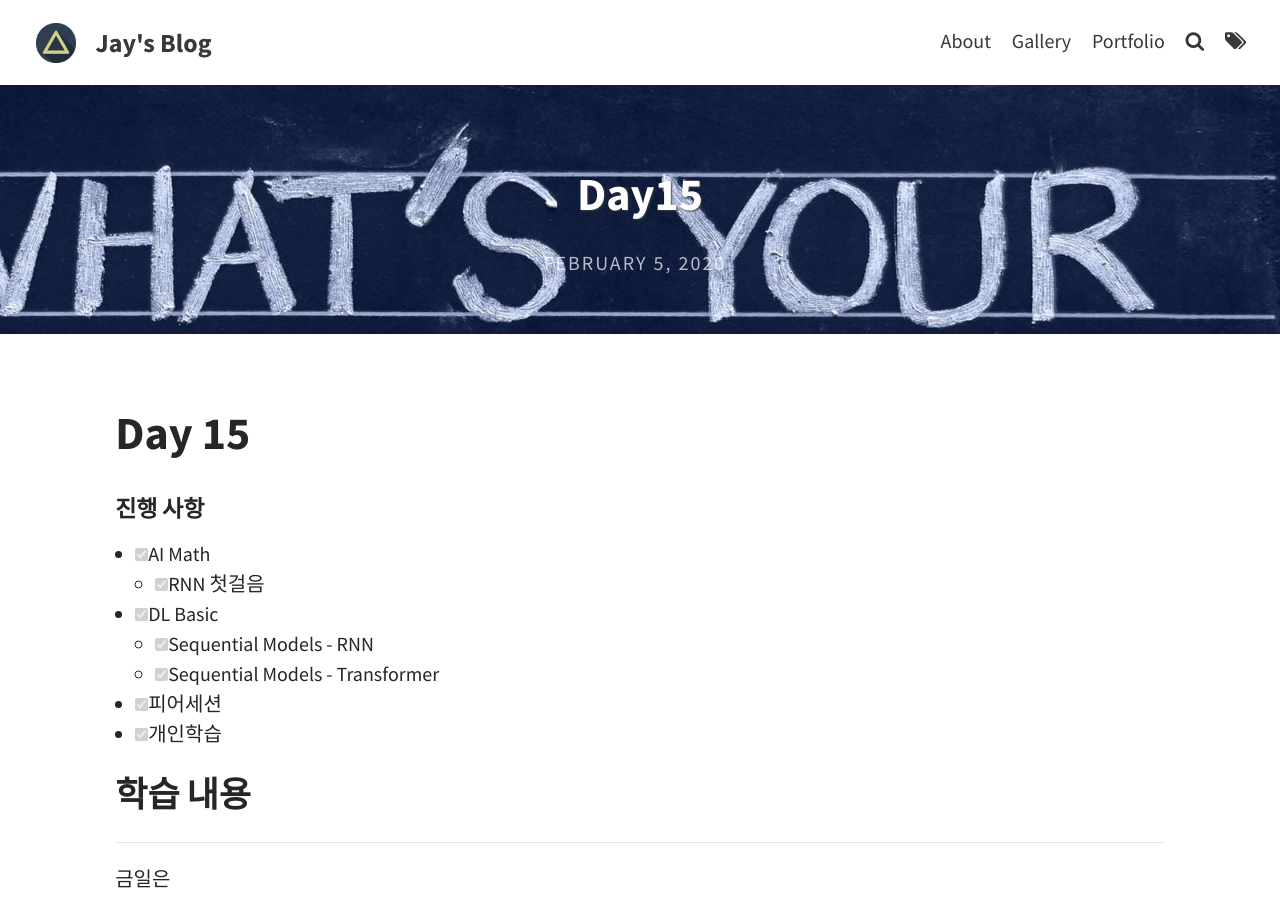
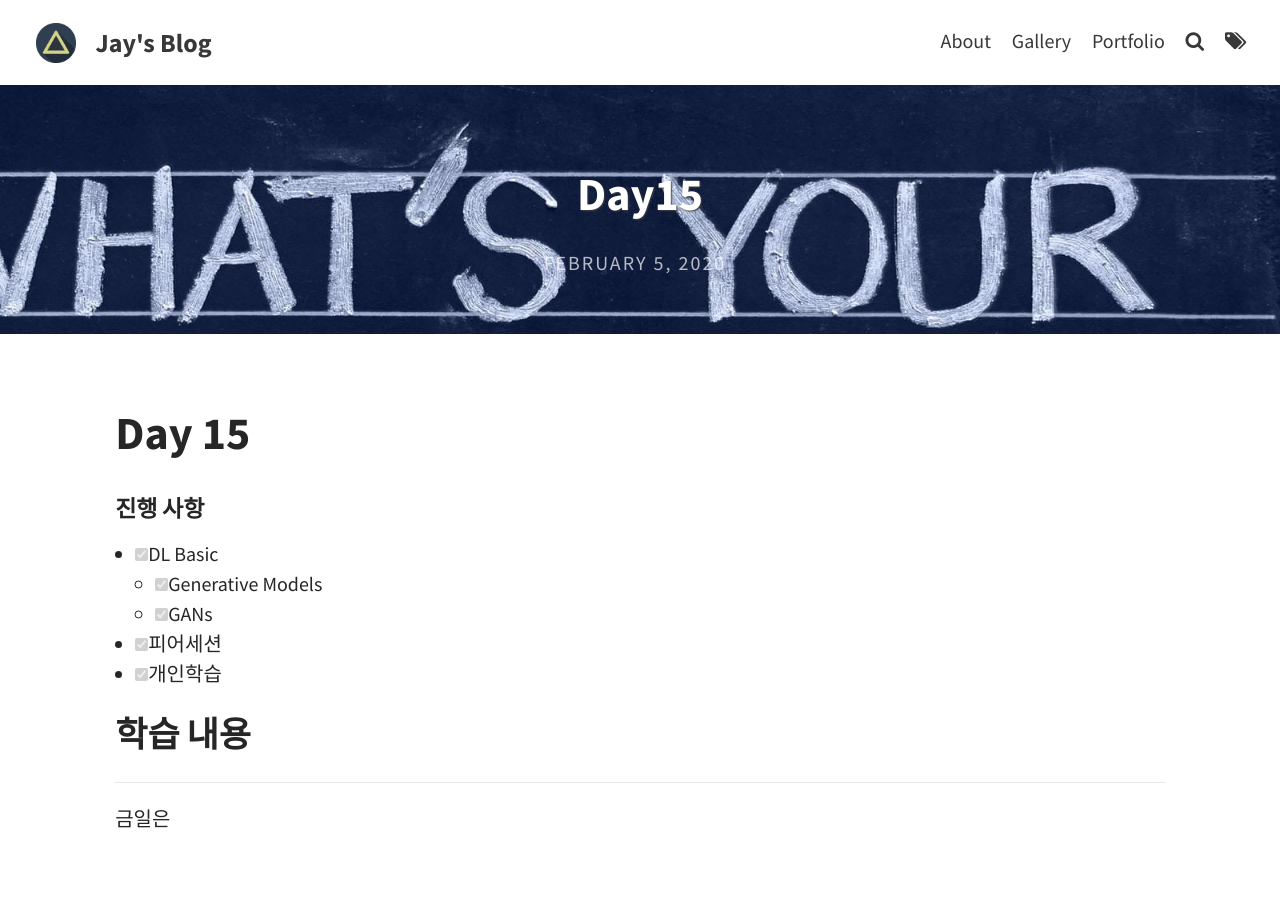
Before and after one commit to JJayy/JJayy.github.io, a Jekyll site: the page built from _posts/2020-02-05-day-15.md, in a window 1280 px wide and 900 px high. Built offline with Jekyll 4.4.1, drawn with Linux system fonts in a browser that asks for light colours.

Commit message:
Update 2020-02-05-day-15.md

```diff
--- a/_posts/2020-02-05-day-15.md
+++ b/_posts/2020-02-05-day-15.md
@@ -15,11 +15,9 @@ tags: [Boost camp, AI tech, Day15]
 # Day 15
 
 #### 진행 사항
-  - [x] AI Math
-    - [x] RNN 첫걸음
   - [x] DL Basic
-    - [x] Sequential Models - RNN
-    - [x] Sequential Models - Transformer
+    - [x] Generative Models
+    - [x] GANs
   - [x] 피어세션
   - [x] 개인학습
 
```
